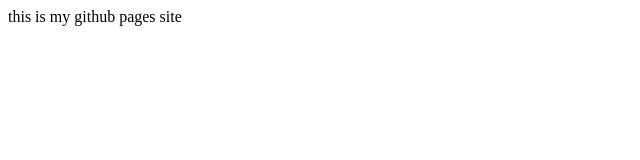
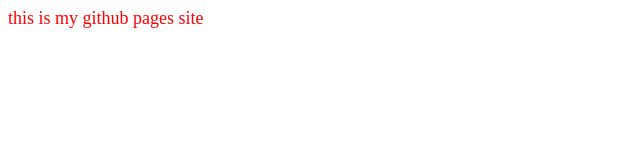
Before and after one commit to shivendrarox/something.github.io, a plain HTML site: page index.html in a window 1280 px wide. Shown: the whole page, without its empty margins (0-640 px from the left). Drawn offline with Linux system fonts and the light colour scheme.

Commit message:
first commit

```diff
--- a/index.html
+++ b/index.html
@@ -2,6 +2,12 @@
 <html>
     <head>
         <title>My Site</title>
+        <style>
+            body{
+                color:red;
+                font-size: large;
+            }
+        </style>
     </head>
     <body>
         this is my github pages site
```
